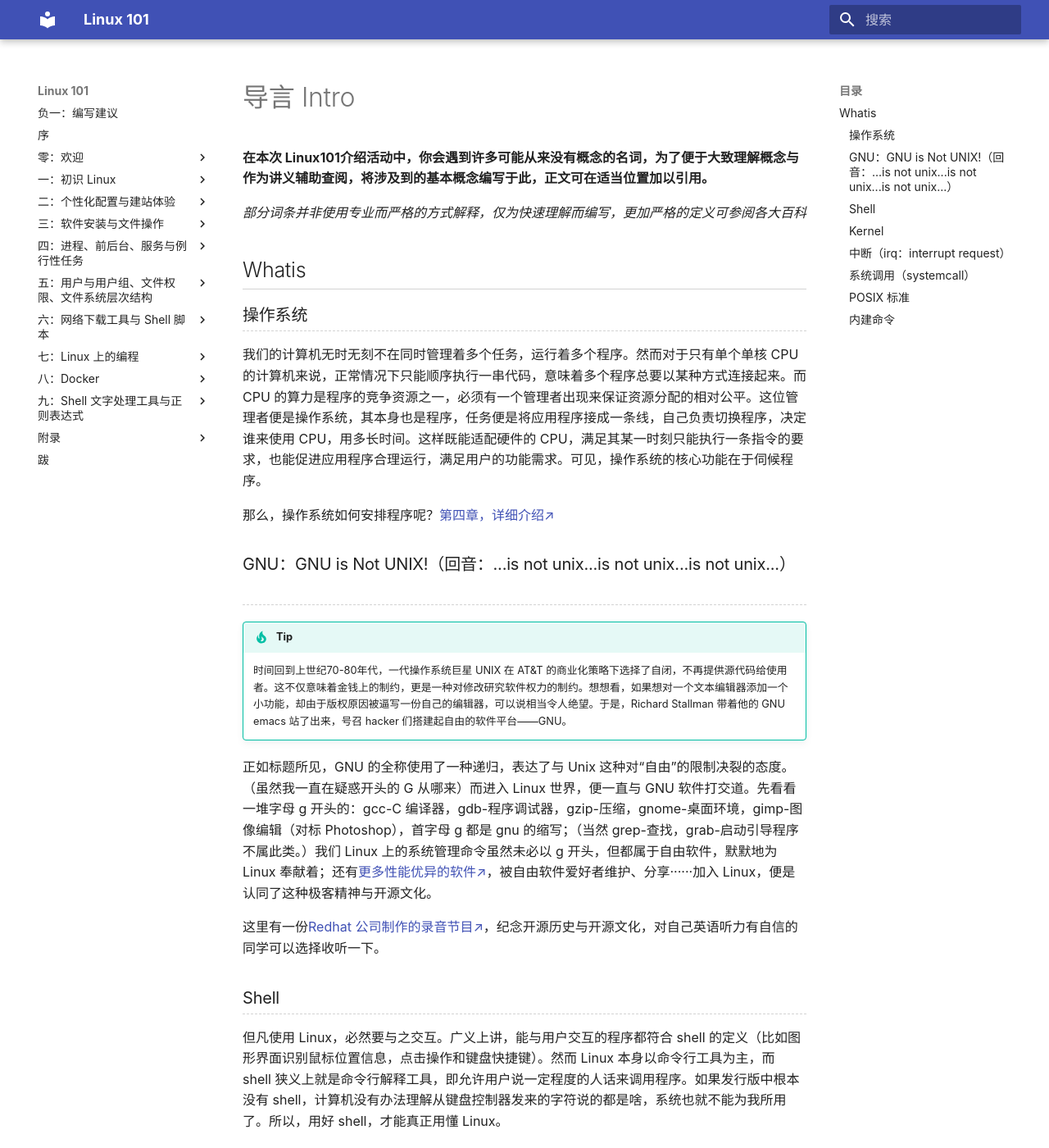
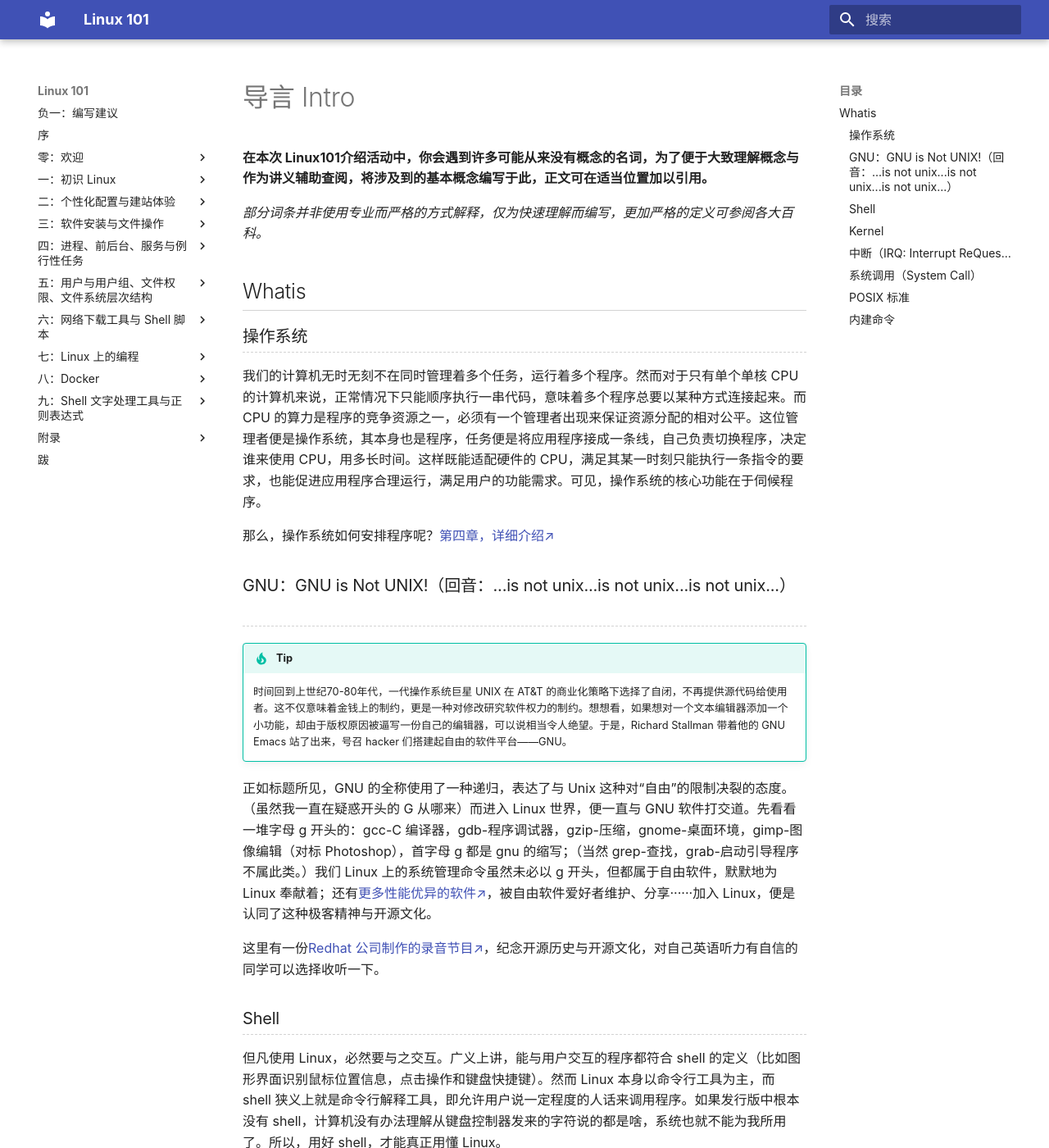
Before and after one commit to ustclug/Linux101-docs, an MkDocs documentation site: the page built from docs/0.md, in a window 1280 px wide and 1400 px high. Shown: the whole window at 82% size. Built offline with MkDocs 1.6.1 and Material for MkDocs 9.7.7, drawn with Linux system fonts in a browser that asks for light colours; nearby versions of some CDN libraries; some of the changed text lies outside the part shown.

```diff
--- a/docs/0.md
+++ b/docs/0.md
@@ -2,7 +2,7 @@
 
 **在本次 Linux101介绍活动中，你会遇到许多可能从来没有概念的名词，为了便于大致理解概念与作为讲义辅助查阅，将涉及到的基本概念编写于此，正文可在适当位置加以引用。**
 
-_部分词条并非使用专业而严格的方式解释，仅为快速理解而编写，更加严格的定义可参阅各大百科_
+*部分词条并非使用专业而严格的方式解释，仅为快速理解而编写，更加严格的定义可参阅各大百科。*
 
 ## Whatis
 
@@ -15,7 +15,7 @@ _部分词条并非使用专业而严格的方式解释，仅为快速理解而
 ### GNU：GNU is Not UNIX!（回音：...is not unix...is not unix...is not unix...） {#gnu}
 
 !!! tip
-    时间回到上世纪70-80年代，一代操作系统巨星 UNIX 在 AT&T 的商业化策略下选择了自闭，不再提供源代码给使用者。这不仅意味着金钱上的制约，更是一种对修改研究软件权力的制约。想想看，如果想对一个文本编辑器添加一个小功能，却由于版权原因被逼写一份自己的编辑器，可以说相当令人绝望。于是，Richard Stallman 带着他的 GNU emacs 站了出来，号召 hacker 们搭建起自由的软件平台——GNU。
+    时间回到上世纪70-80年代，一代操作系统巨星 UNIX 在 AT&T 的商业化策略下选择了自闭，不再提供源代码给使用者。这不仅意味着金钱上的制约，更是一种对修改研究软件权力的制约。想想看，如果想对一个文本编辑器添加一个小功能，却由于版权原因被逼写一份自己的编辑器，可以说相当令人绝望。于是，Richard Stallman 带着他的 GNU Emacs 站了出来，号召 hacker 们搭建起自由的软件平台——GNU。
 
 正如标题所见，GNU 的全称使用了一种递归，表达了与 Unix 这种对“自由”的限制决裂的态度。（虽然我一直在疑惑开头的 G 从哪来）而进入 Linux 世界，便一直与 GNU 软件打交道。先看看一堆字母 g 开头的：gcc-C 编译器，gdb-程序调试器，gzip-压缩，gnome-桌面环境，gimp-图像编辑（对标 Photoshop），首字母 g 都是 gnu 的缩写；（当然 grep-查找，grab-启动引导程序不属此类。）我们 Linux 上的系统管理命令虽然未必以 g 开头，但都属于自由软件，默默地为 Linux 奉献着；还有<a href="我是给中文还是英文呢（wiki 离线为 pdf）">更多性能优异的软件↗</a>，被自由软件爱好者维护、分享······加入 Linux，便是认同了这种极客精神与开源文化。
 
@@ -31,23 +31,16 @@ _部分词条并非使用专业而严格的方式解释，仅为快速理解而
 
 有壳（shell）必有核（kernel），只有这里的核才是操作系统本体，真正负责调度程序的部分。而 Linux 发行版本身则是一个套装，一个核用不同的软件包装出来。可见
 
-### 中断（irq：interrupt request） {#irq}
+### 中断（IRQ: Interrupt ReQuest） {#irq}
 
 你正在看书，被电话铃声打断，接完电话，继续读书。这里就很好地阐释了中断的基本原理：电话铃是中断的核心，电话号决定了是谁打来的，你要使用什么语言回应。从程序的角度来看，中断对应着程序正常执行逻辑被打断，跳转到特定的中断处理程序。上面的电话铃代表是哪个硬件上产生的中断信号，告诉 CPU 应当如何处理。处理完之后自然回到正在运行的程序中（或者电话中老妈让你把饭热上，对应 CPU 进行调度切换更高“优先级”任务）。在中断机制中，中断号与其处理程序的映射尤为重要，这些映射储存在中断向量<abbr title="一种数据结构，在 case 语句中用到">表</abbr>中。
 
 没有中断，计算机仍将停留在批处理年代的早期，只能管理 IO，无法调度。
 
-### 系统调用（systemcall） {#system-call}
+### 系统调用（System Call） {#system-call}
 
 如果说进程调度体现了系统进程与资源的管理作用，那么系统调用体现的是系统为进程提供服务的功能。系统调用
 
 ### POSIX 标准 {#posix}
 
 ### 内建命令 {#buildin-command}
-
-
-
-
-
-
-<script type="text/javascript" src="http://code.jquery.com/jquery-1.7.1.min.js"></script>
--- a/mkdocs.yml
+++ b/mkdocs.yml
@@ -15,6 +15,9 @@ markdown_extensions:
     - markdown.extensions.def_list
     - toc:
         permalink: true
+
+extra_javascript:
+    - 'https://cdn.jsdelivr.net/npm/jquery@3.4.1/dist/jquery.min.js'
 
 extra_css:
     - 'css/extra.css'
```
Also changed, not shown: docs/Ch04/1.md (+14 -10 lines).
